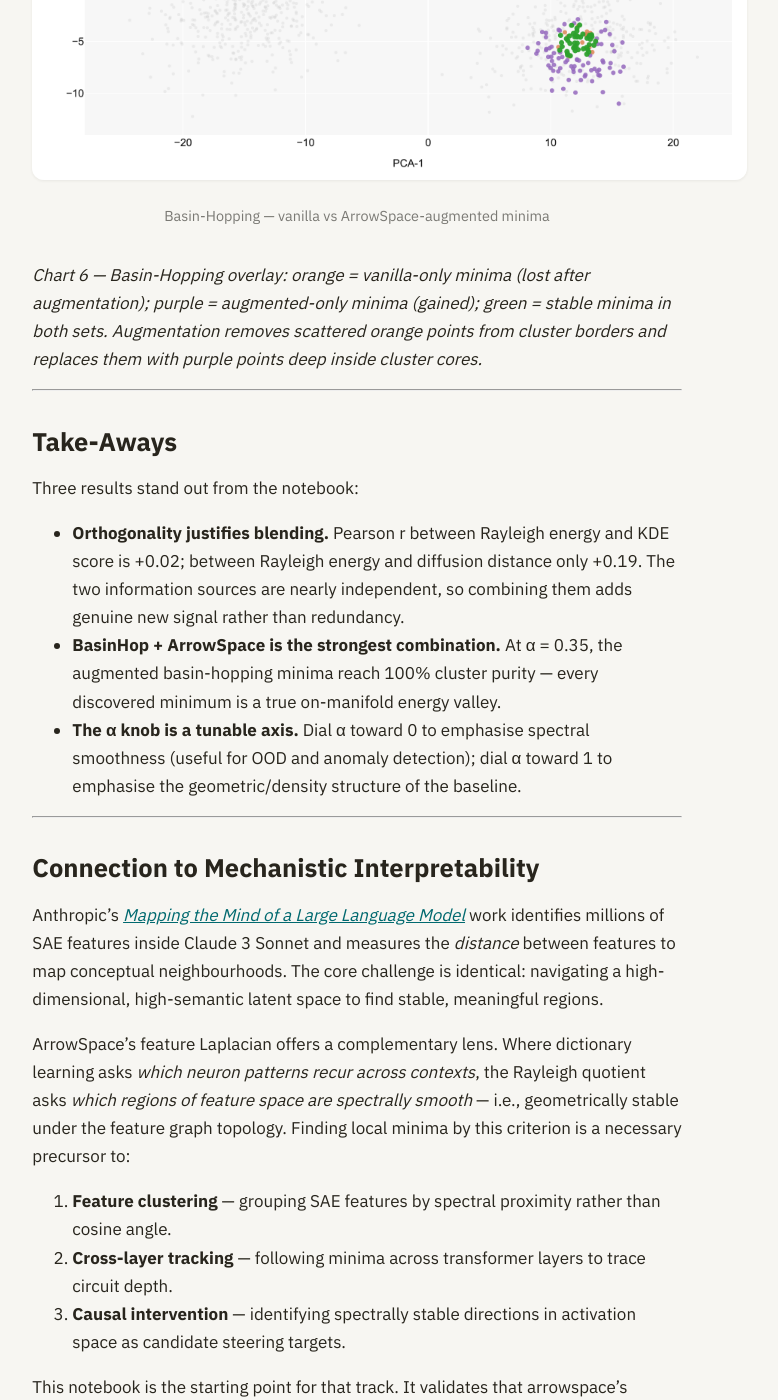
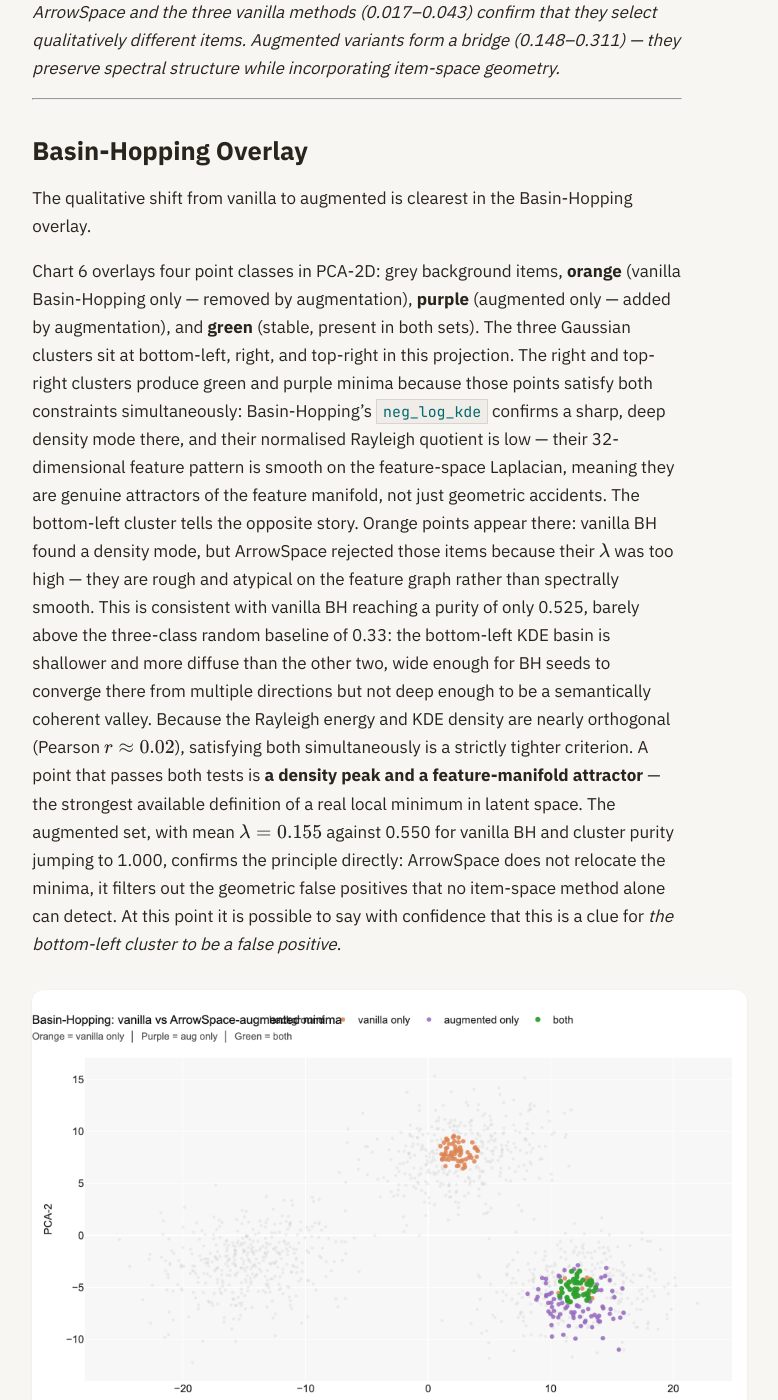
Before and after one commit to Mec-iS/staticwebpage, a Jekyll site: the page built from posts/019_arrowspace_local_minima_walkthrough.md, in a window 1280 px wide and 1400 px high, scrolled down 13934 px. Shown: the whole window, without its empty margins (283-1061 px from the left). Built offline with Jekyll 4.4.1, drawn with Linux system fonts in a browser that asks for light colours; nearby versions of some CDN libraries; some web fonts are replaced; some of the changed text lies outside the part shown.

Commit message:
add some delivery

````diff
--- a/posts/019_arrowspace_local_minima_walkthrough.md
+++ b/posts/019_arrowspace_local_minima_walkthrough.md
@@ -16,9 +16,9 @@
 
 ---
 
-Previous posts have shown arrowspace delivering measurable gains in spectral vector search: taumode lifts NDCG@10 on the CVE corpus, and MRR-Top0 formalises topological quality of retrieval. The Rayleigh quotient — the core scalar arrowspace computes per item — turns out to be useful beyond search ranking. This post uses it as a **landscape signal**: a way to find local minima in high-dimensional, high-semantic latent spaces.
+Previous posts have shown arrowspace delivering measurable gains in spectral vector search: taumode provided semantic uplift on the CVE corpus and the TREC-COVID corpus, MRR-Top0 formalises topological quality of retrieval. The Rayleigh quotient — the core scalar arrowspace computes per item — turns out to be useful beyond search ranking. This post uses it as a **landscape signal**: a way to find local minima in high-dimensional, high-semantic latent spaces.
 
-This is a baseline for a new track of research. The long-term goal is to apply arrowspace to **mechanistic analysis** of latent spaces: identifying which regions of an embedding space correspond to stable, semantically coherent concepts — the same problem Anthropic tackled with dictionary learning and SAE features in their [*Mapping the Mind of a Large Language Model*](https://www.anthropic.com/research/mapping-mind-language-model) work on Claude 3 Sonnet. Finding minima is the first, independently verifiable step toward that goal.
+This is a baseline for a new track of research. The long-term goal is to apply arrowspace to **mechanistic analysis** of latent spaces: identifying which regions of an embedding space correspond to stable, semantically coherent concepts — the same problem Anthropic tackled with dictionary learning and SAE features in their [*Mapping the Mind of a Large Language Model*](https://www.anthropic.com/research/mapping-mind-language-model) work on Claude 3 Sonnet. Finding minima is the first, independently verifiable step toward that goal. And finally to try to evaluate the qualities and target applications for embeddings models.
 
 You can find `arrowspace` in the:
 
@@ -36,7 +36,9 @@
 1. **Geometrically central** — inside a dense cluster.
 2. **Spectrally smooth** — their feature signal varies gently across the feature graph.
 
-Standard methods (KDE modes, diffusion basins, basin-hopping) only address the first criterion. ArrowSpace's Rayleigh energy addresses the second. The notebook tests whether combining them improves minima quality.
+Standard methods (KDE modes, diffusion basins, basin-hopping) only address the first criterion. ArrowSpace's Rayleigh energy addresses the second. For contextm, ArrowSpace search applies a linear combination of geometric similarity and spectral similarity, allowing augmenting search results with a relevant amount of information that is left behind by geometric search.
+
+The notebook tests whether combining existing method with `arrowspace` improves minima quality.
 
 ---
 
@@ -83,9 +85,9 @@
     return np.diag(W.sum(axis=1)) - W, W
 ```
 
-The result is an `F×F` graph Laplacian `L_feat`. Each feature is connected to its 8 most cosine-similar neighbours. The graph captures *which features co-vary across items* — a structural property invisible to item-level methods.
+The result is an `F×F` graph Laplacian `L_feat`. Each feature is connected to its 8 most cosine-similar neighbours. The graph captures *which features co-vary across items* — a structural property invisible to item-level methods. This can be computed using the library via the `ArrowSpaceBuilder` class. Please consider that: the richer the semantics of the vector space, the more relevant is the `arrowspace` contribution, with best performance between 60-400 dimensions depending on the quality of the feature-engineering process upstream. Thanks to its design, `arrowspace` can work easily up to 10000+ dimensions if the use-case requires it.
 
-**The Rayleigh quotient** is then computed per item row $$\mathbf{x}_i$$:
+In the tradition of `arrowspace` that mixes graphs and vibrational systems, **the Rayleigh quotient** is then computed per item row $$\mathbf{x}_i$$:
 
 $$
 R(\mathbf{x}_i) = \frac{\mathbf{x}_i^T L_{\text{feat}} \, \mathbf{x}_i}{\mathbf{x}_i^T \mathbf{x}_i}
@@ -179,8 +181,9 @@
 bh_aug_score   = ALPHA * bh_vanilla_score   + (1-ALPHA) * R_norm
 ```
 
-The blend works because the two signals are **nearly orthogonal**: vanilla methods find minima in *item space*, Rayleigh energy finds minima in *feature space*. Imposing both constraints simultaneously selects items that are *typical* **and** *manifold-consistent*.
+Similarly to what happens in search, as a clue for the claim that `arrowspace` is a generic algorithm (see [papers](/graph-wiring)), the blend works because the two signals are **nearly orthogonal**: vanilla methods find minima in *item space*, Rayleigh energy finds minima in *feature space*. Imposing both constraints simultaneously selects items that are *typical* **and** *manifold-consistent*.
 
+The knob to tweak the mix (similar to *tau*-modulation in search):
 - **α = 0** → pure arrowspace (spectral smoothness only)
 - **α = 1** → pure vanilla (density / Markov basins only)
 - **α = 0.5** → balanced blend
@@ -200,6 +203,8 @@
 ---
 
 ## Measuring Quality
+
+To generilise a little, a sweep is run on the mix of α. This is similar to what is done in search via *tau*-modulation. The mix of the two signal is adjusted to catch the spot-on level of blending.
 
 **Cell 5 — α sweep (21 steps from 0 to 1)**
 
@@ -294,6 +299,34 @@
 
 The qualitative shift from vanilla to augmented is clearest in the Basin-Hopping overlay.
 
+Chart 6 overlays four point classes in PCA-2D: grey background items,
+**orange** (vanilla Basin-Hopping only — removed by augmentation), **purple**
+(augmented only — added by augmentation), and **green** (stable, present in both
+sets). The three Gaussian clusters sit at bottom-left, right, and top-right in
+this projection. The right and top-right clusters produce green and purple minima
+because those points satisfy both constraints simultaneously: Basin-Hopping's
+`neg_log_kde` confirms a sharp, deep density mode there, and their normalised
+Rayleigh quotient is low — their 32-dimensional feature pattern is smooth on the
+feature-space Laplacian, meaning they are genuine attractors of the feature
+manifold, not just geometric accidents. The bottom-left cluster tells the
+opposite story. Orange points appear there: vanilla BH found a density mode, but
+ArrowSpace rejected those items because their $$\lambda$$ was too high —
+they are rough and atypical on the feature graph rather than spectrally smooth.
+This is consistent with vanilla BH reaching a purity of only 0.525, barely above
+the three-class random baseline of 0.33: the bottom-left KDE basin is shallower
+and more diffuse than the other two, wide enough for BH seeds to converge there
+from multiple directions but not deep enough to be a semantically coherent valley.
+Because the Rayleigh energy and KDE density are nearly orthogonal (Pearson
+$$r \approx 0.02$$), satisfying both simultaneously is a strictly tighter
+criterion. A point that passes both tests is **a density peak and a
+feature-manifold attractor** — the strongest available definition of a real local
+minimum in latent space. The augmented set, with mean $$\lambda = 0.155$$
+against 0.550 for vanilla BH and cluster purity jumping to 1.000, confirms the
+principle directly: ArrowSpace does not relocate the minima, it filters out the
+geometric false positives that no item-space method alone can detect. At this point
+it is possible to say with confidence that this is a clue for *the bottom-left cluster to be a
+false positive*.
+
 <div class="image-box">
     <img src="../assets/blog/019/c6_bh_overlay.png" alt="Basin-Hopping — vanilla vs ArrowSpace-augmented minima" width="88%"/>
 </div>
@@ -308,7 +341,7 @@
 
 * **Orthogonality justifies blending.** Pearson r between Rayleigh energy and KDE score is +0.02; between Rayleigh energy and diffusion distance only +0.19. The two information sources are nearly independent, so combining them adds genuine new signal rather than redundancy.
 * **BasinHop + ArrowSpace is the strongest combination.** At α = 0.35, the augmented basin-hopping minima reach 100% cluster purity — every discovered minimum is a true on-manifold energy valley.
-* **The α knob is a tunable axis.** Dial α toward 0 to emphasise spectral smoothness (useful for OOD and anomaly detection); dial α toward 1 to emphasise the geometric/density structure of the baseline.
+* **The α knob is a tunable axis.** (like in *tau*-modulation for search) Dial α toward 0 to emphasise spectral smoothness (useful for OOD and anomaly detection); dial α toward 1 to emphasise the geometric/density structure of the baseline.
 
 ---
 
````
